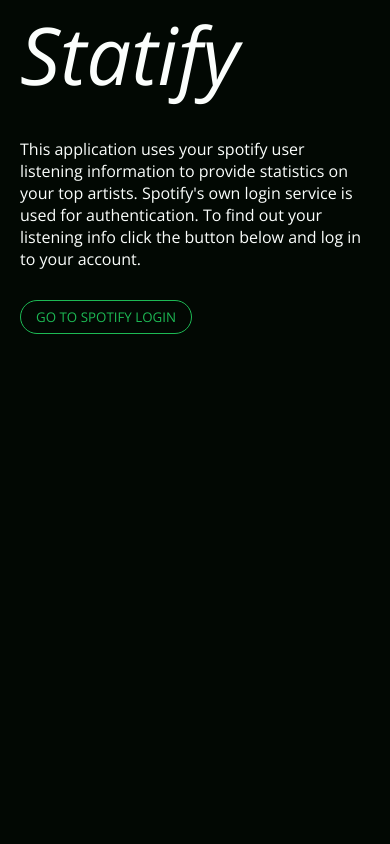
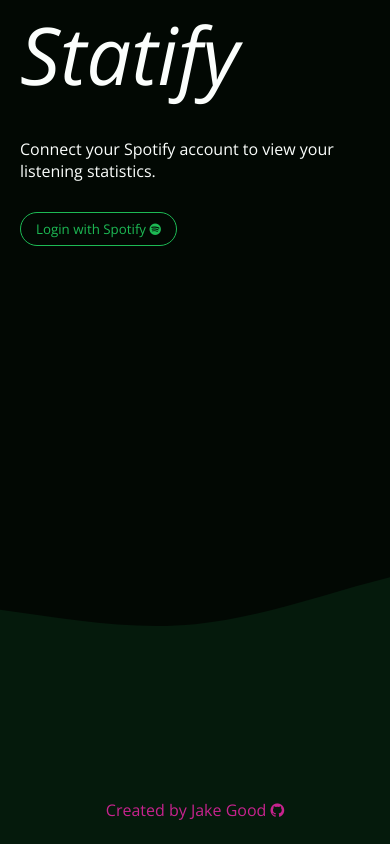
Before and after one commit to jake-good/Statify, a React (Vite) app in the folder client/: page / in a window 390 px wide. Built offline with nearby package versions, Linux system fonts and the light colour scheme; no server answers.

Commit message:
- add svg background - some respsonsive mobile css

```diff
--- a/client/src/App.less
+++ b/client/src/App.less
@@ -22,6 +22,12 @@
   height: 100vh;
   background: @background;
   color: @text;
+  aspect-ratio: 900/450;
+  width: 100%;
+  background-position: center;
+  background-size: cover;
+  background-repeat: no-repeat;
+  background-image: url('./layer1.svg');
 }
 
 button {
@@ -64,6 +70,29 @@
   display: flex;
   flex-direction: row;
   justify-content: center;
+  p {
+    color: @accent;
+    a {
+      text-decoration: none;
+      color: @accent;
+    }
+  }
+}
+
+@media screen and (max-width: 430px) {
+  .artist-info {
+    overflow-y: hidden;
+
+    .name {
+      font-size: 20px;
+    }
+
+    .genres, .artists {
+      font-size: 15px;
+      max-height: 40%;
+      overflow: hidden;
+    }
+  }
 }
 
 #main_title {
@@ -72,20 +101,20 @@
   font-style: italic;
 }
 
-#login-page {
-  max-width: 500px;
+.loading-indicator {
+  width: 100%;
+  padding: 100px;
+}
+
+#root-page {
   margin: 0px 20px;
+  display: grid;
+  grid-template-rows: auto 1fr auto;
+  height: 100%;
 
   .login_info_text {
     padding: 30px 0;
   }
-}
-
-#stats-page {
-  margin: 0px 20px;
-  display: grid;
-  grid-template-rows: auto 1fr auto;
-  height: 100%;
 
   .button-container {
     margin: 15px 0;
@@ -100,9 +129,10 @@
     .artist {
       color: @text;
 
-      &:hover {
-        background: @secondary;
+      &:hover.unexpanded {
         cursor: pointer;
+        transition: 0.3s;
+        color: #c7238e;
       }
 
       &.expanded {
--- a/client/src/routes/Login.tsx
+++ b/client/src/routes/Login.tsx
@@ -1,21 +1,23 @@
 import React from "react";
 import { SpotifyApiClient } from "../api/spotifyApiClient";
+import Footer from "../components/Footer";
 
 export default function Login() {
   let client = SpotifyApiClient.getInstance();
   return (
-    <div id="login-page">
-      <h1 id="main_title">Statify</h1>
-
-      <p className="login_info_text">
-        This application uses your spotify user listening information to provide
-        statistics on your top artists. Spotify's own login service is used for
-        authentication. To find out your listening info click the button below
-        and log in to your account.
-      </p>
-      <button className="primary" onClick={() => client.login()}>
-        GO TO SPOTIFY LOGIN
-      </button>
+    <div id="root-page">
+      <div className="header">
+        <h1 id="main_title">Statify</h1>
+      </div>
+      <div className="body">
+        <p className="login_info_text">
+          Connect your Spotify account to view your listening statistics.
+        </p>
+        <button className="primary" onClick={() => client.login()}>
+          Login with Spotify <i className="fa fa-spotify" />
+        </button>
+      </div>
+      <Footer />
     </div>
   );
 }
--- a/client/src/routes/stats.tsx
+++ b/client/src/routes/stats.tsx
@@ -42,7 +42,7 @@
   };
 
   return (
-    <div id="stats-page">
+    <div id="root-page">
       <div className="header">
         <h1 id="main_title">Statify</h1>
         <div>
@@ -88,7 +88,6 @@
         </div>
       </div>
 
-      {/* Conditional rendering based on 'type' */}
       <div className="artists-container">
         {loading ? (
           <div className="loading-indicator">
```
Also changed, not shown: client/src/layer1.svg (added).
